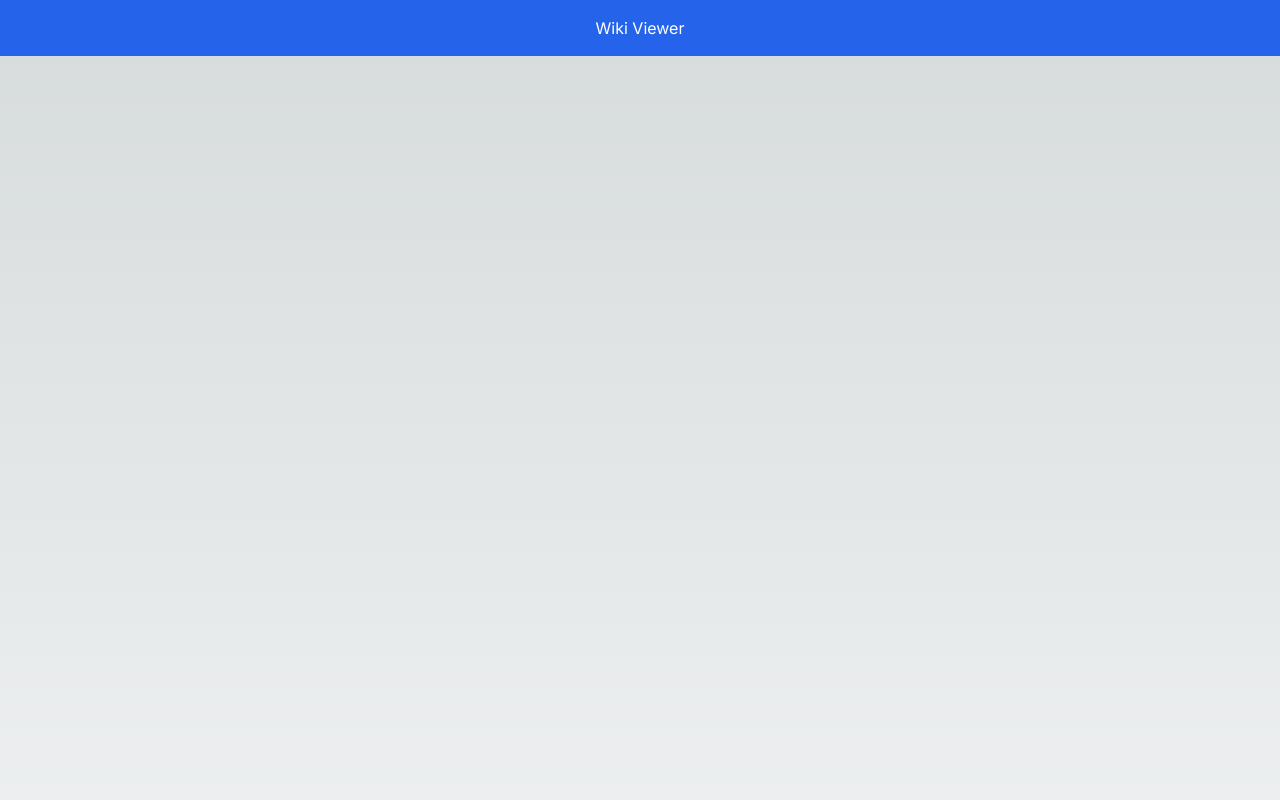
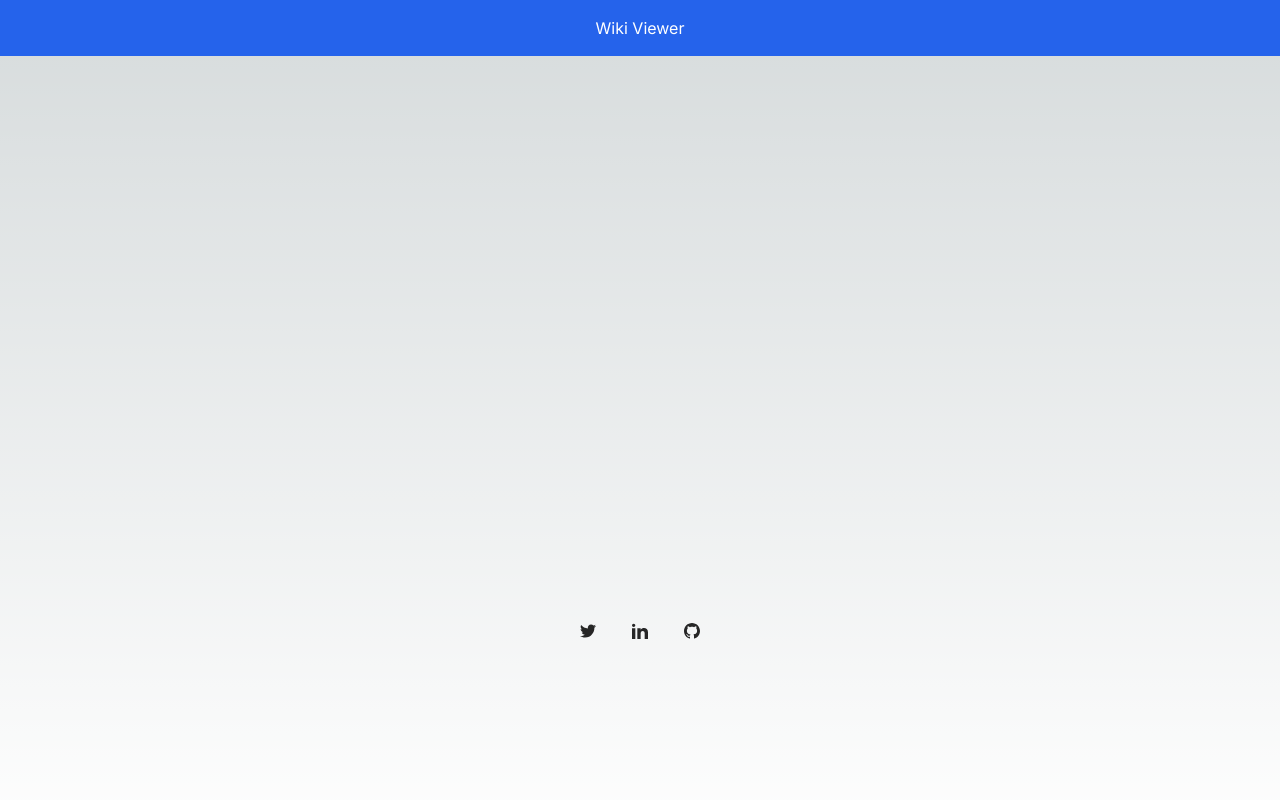
Before and after one commit to chadhindsight/wiki-next, a Next.js app: page / in a window 1280 px wide. Shown: the top 800 px of the page. Built offline with nearby package versions, Linux system fonts and the light colour scheme.

Commit message:
Include footer in main section

```diff
--- a/app/page.tsx
+++ b/app/page.tsx
@@ -12,8 +12,8 @@ export default function Home() {
     <>
       <Header />
       <main className={styles.main}>
+        <Footer />
       </main>
-      <Footer />
     </>
   )
 }
```
